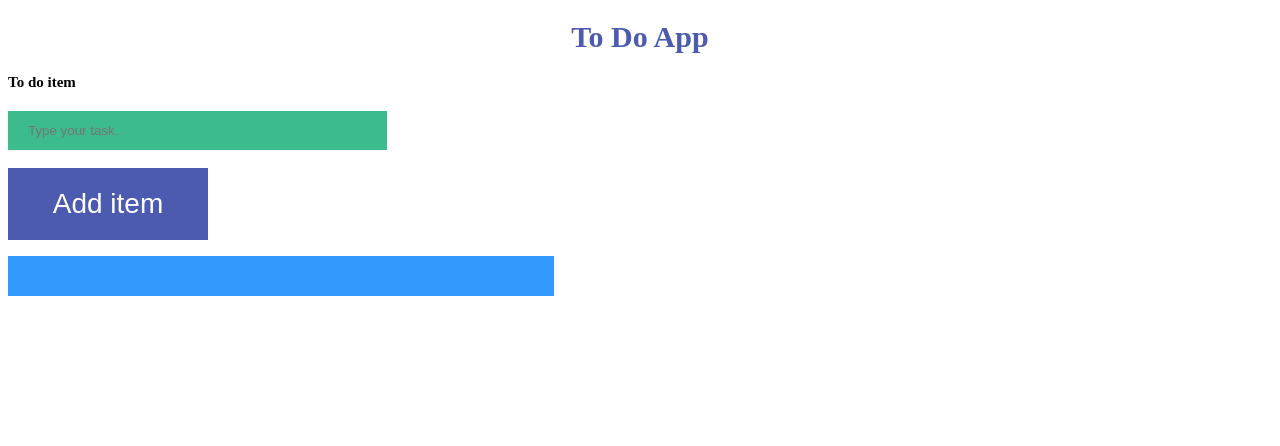
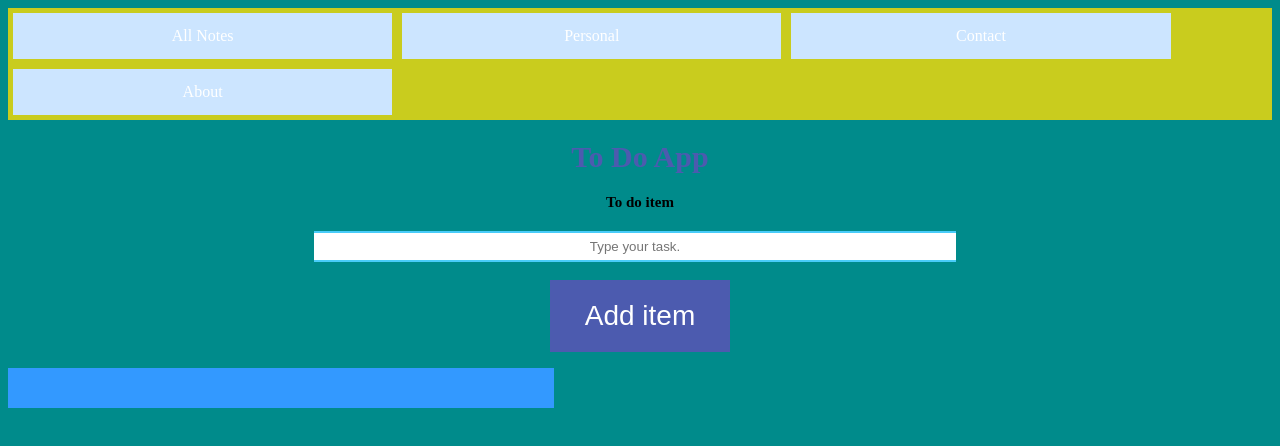
Before and after one commit to hakancaliskan95/coreToDoApp, a React app in the folder Todo.UI/: page / in a window 1280 px wide. Shown: the top 446 px of the page. Built offline with nearby package versions, Linux system fonts and the light colour scheme.

Commit message:
UI iyileştirmeleri
-Top menü eklendi.
-Nesneler hizalandı.

```diff
--- a/Todo.UI/src/components/NewToDo.jsx
+++ b/Todo.UI/src/components/NewToDo.jsx
@@ -34,11 +34,28 @@
 
     render() {
         return (
+            <div>
+            <div className = "menu">
+                <ul class="navi-menu">
+                    <li><a href="#notes" class="active">All Notes</a></li>
+                    <li><a href="#personal">Personal</a></li>
+                    <li class="dropdown">
+	                    <a href="#javascript:void(0)" class="dropbtn">Contact</a>
+		                        <div class="dropdown-content">
+			                        <a href="#">Email us</a>
+			                        <a href="#">Call us</a>
+			                        <a href="#">Address</a>
+		                        </div>
+                    </li>
+                    <li><a href="about">About</a></li>
+                </ul>
             <div className="test">
                 <h1 className="main-title">To Do App</h1>
                 <h2 className = "input-title">To do item</h2>
                 <input className="input" type="text" placeholder="Type your task." value={this.state.todoItemName} onChange={this._onTodoItemNameChanged} /><br /><br />
                 <button className="button" type="button" onClick={this._addTodoHandler}>Add item</button>
+            </div>
+            </div>
             </div>
         )
     }
--- a/Todo.UI/src/css/index.css
+++ b/Todo.UI/src/css/index.css
@@ -1,8 +1,7 @@
 .main-title{
-    color:gray;
+    color: darkblue;
     text-align: center;
     font-size: 20px;
-
 }
 
 .button {
@@ -12,7 +11,7 @@
     font-size: 28px;
     color: #FFFFFF;
     padding: 20px;
-    width: 200px;
+    width: 180px;
     text-align: center;
     -webkit-transition-duration: 0.4s; /* Safari */
     transition-duration: 0.4s;
@@ -42,13 +41,20 @@
 }
 
 .input {
-    width: 30%;
-    padding: 12px 20px;
-    box-sizing: border-box;
+    width: 50%;
     border: none;
-    background-color: #3CBC8D;
-    color: white;
+    border-top: 2px solid rgba(73, 204, 249, 1.0);
+    border-bottom: 2px solid rgba(73, 204, 249, 1.0);
+    margin-right: 10px;
+    padding: 5px;
+    line-height: 17px;
 }
+.input:focus {
+    outline: none;
+    border: none;
+    border-top: 2px solid rgba(73, 204, 249, 1.0);
+    border-bottom: 2px solid rgba(73, 204, 249, 1.0);
+  }
 
 .main-title{
     color: rgb(76, 91, 175);
@@ -69,3 +75,68 @@
     font-size: 15px;
     margin: 20px 0;
 }
+*{
+    text-align: center;
+}
+
+body{
+    background-color:darkcyan;
+}
+.navi-menu
+{
+	list-style-type: none;
+	margin: 0;
+	padding: 0;
+	overflow: hidden;
+	background-color: rgb(201, 204, 30);
+	position: -webkit-sticky;
+	position: sticky;
+    top:0;
+    width: 100%;
+}
+.dropdown-content
+{
+	display:none;
+	position:absolute;
+	background-color: #f9f9f9;
+	min-width: 160px;
+	box-shadow: 0px 8px 16px 0px rgba(0,0,0,0.2);
+	z-index: 1;
+}
+
+.dropdown-content a
+{
+	color:black;
+	padding: 12px 16px;
+	text-decoration: none;
+	display: block;
+	text-align: left;
+}
+
+dropdown-content a:hover {background-color: #f1f1f1}
+
+.dropdown:hover .dropdown-content
+{
+	display: block;
+}
+li
+{
+	float: left;
+}
+
+li a, .dropbtn
+{
+	display:block;
+	color: white;
+	text-align:center;
+	padding: 14px 16px;
+	text-decoration: none;
+}
+li a:hover, .dropdown:hover .dropbtn
+{
+	background-color: red;
+}
+li.dropdown
+{
+	display: inline-block;
+}
```
Also changed, not shown: Todo.UI/src/components/ToDoList.jsx (line endings or trailing spaces).
